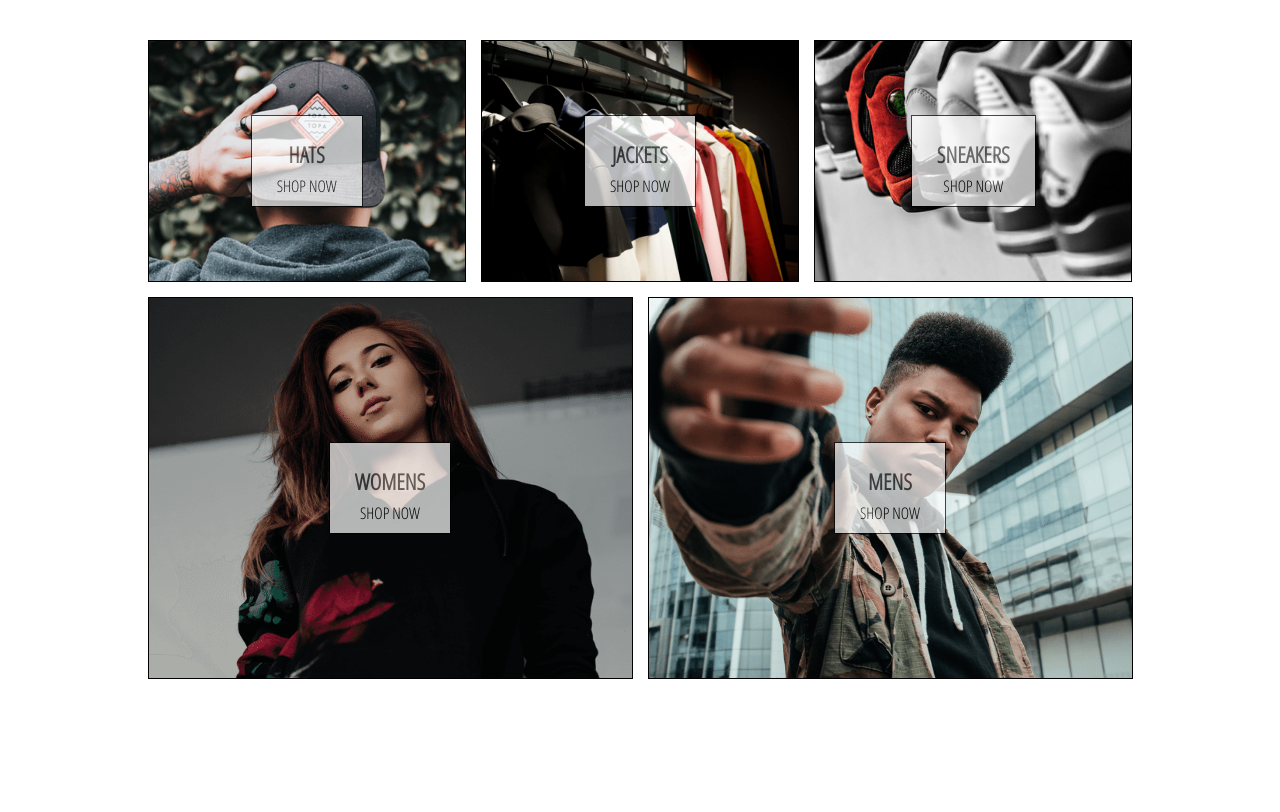
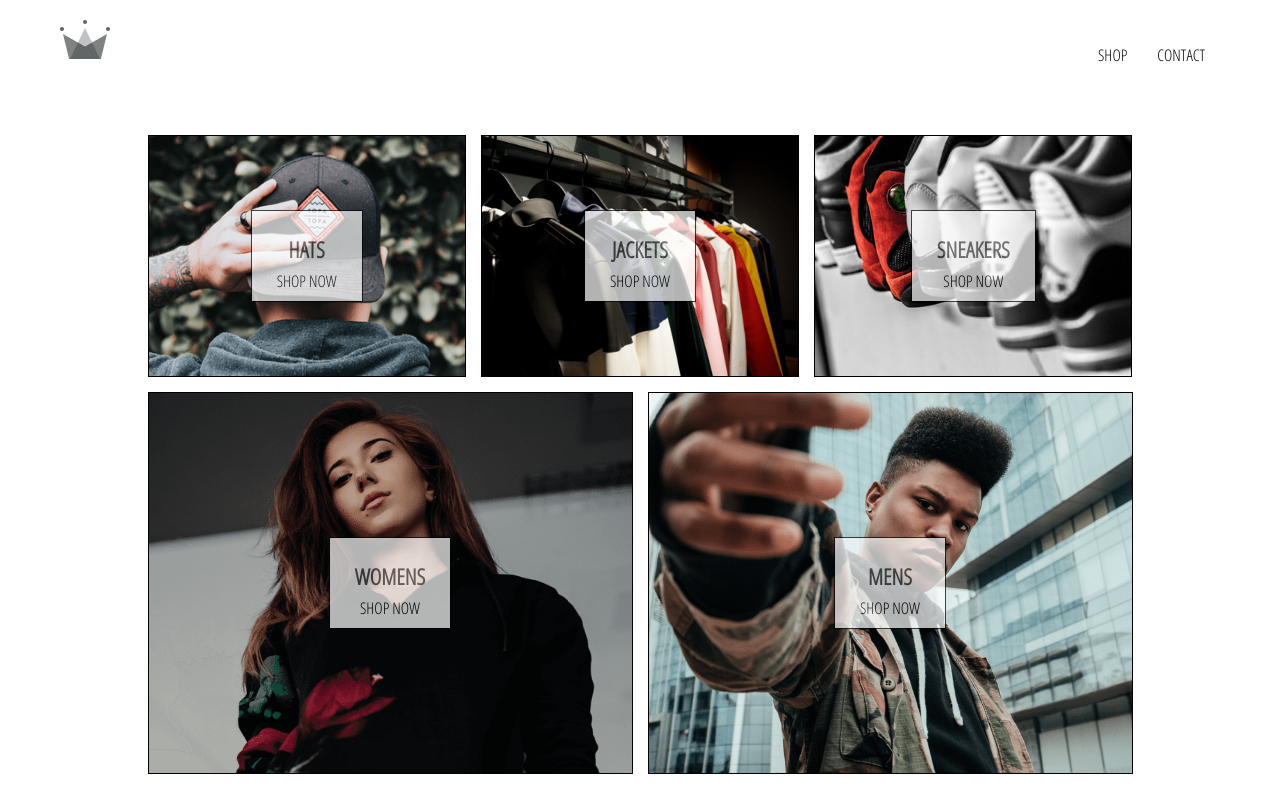
Before and after one commit to arthurfurman/crwn-clothing, a React (Create React App) app: page / in a window 1280 px wide. Shown: the top 812 px of the page. Built offline with nearby package versions, Linux system fonts and the light colour scheme.

Commit message:
Add a Header component

```diff
--- a/src/App.css
+++ b/src/App.css
@@ -2,3 +2,8 @@
     font-family: 'Open Sans Condensed', sans-serif;
     padding: 20px 60px;
 }
+
+a {
+    text-decoration: none;
+    color: black;
+}
--- a/src/App.js
+++ b/src/App.js
@@ -4,7 +4,8 @@
 import { Switch, Route } from "react-router-dom";
 
 import HomePage from "./pages/homepage/homepage.component";
-import ShopPage from "./pages/shop/shop.component"
+import ShopPage from "./pages/shop/shop.component";
+import Header from "./components/header/header.component";
 
 const HatsPage = () => <h1>HATS PAGE</h1>;
 
@@ -19,6 +20,7 @@
 function App() {
   return (
     <div>
+      <Header/>
       <Switch>
         <Route path="/shop/hats" component={HatsPage} />
         <Route path="/shop/jackets" component={JacketPage} />
--- /dev/null
+++ b/src/components/header/header.component.jsx
@@ -0,0 +1,20 @@
+import React from "react";
+
+import { Link } from 'react-router-dom';
+import {ReactComponent as Logo} from '../../assets/crown.svg';
+
+import './header.styles.scss';
+
+const Header = () => (
+    <div className="header">
+        <Link className="logo-containet" to="/">
+            <Logo className="logo"/>
+        </Link>
+        <div className="options">
+            <Link className="option" to="/shop">SHOP</Link>
+            <Link className="option" to="/contact">CONTACT</Link>
+        </div>
+    </div>
+)
+
+export default Header;
--- /dev/null
+++ b/src/components/header/header.styles.scss
@@ -0,0 +1,25 @@
+.header {
+    height: 70px;
+    width: 100%;
+    display: flex;
+    justify-content: space-between;
+    margin-bottom: 25px;
+
+    .logo-container {
+      height: 100%;
+      width: 70px;
+      padding: 25px;
+    }
+
+    .options {
+      width: 50%;
+      height: 100%;
+      display: flex;
+      align-items: center;
+      justify-content: flex-end;
+
+      .option {
+        padding: 10px 15px;
+      }
+    }
+  }
```
Also changed, not shown: src/assets/crown.svg (added).
